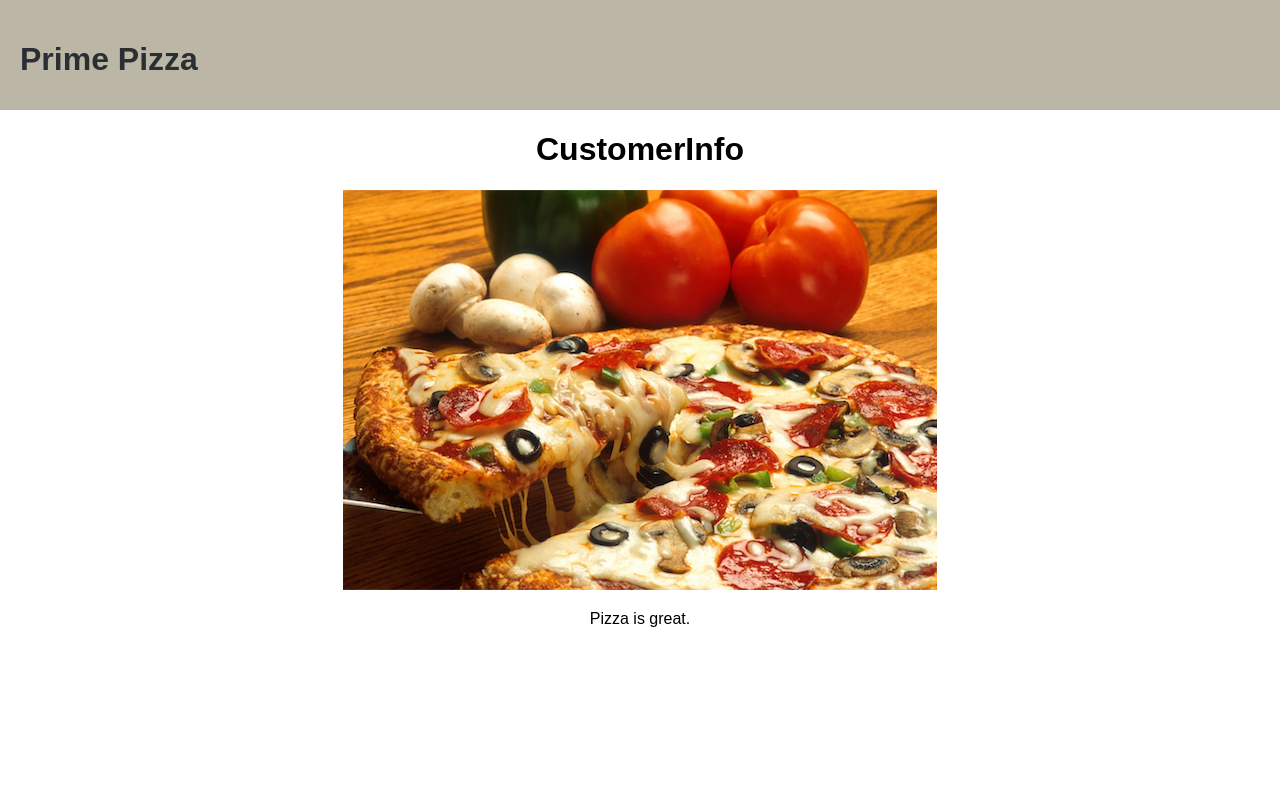
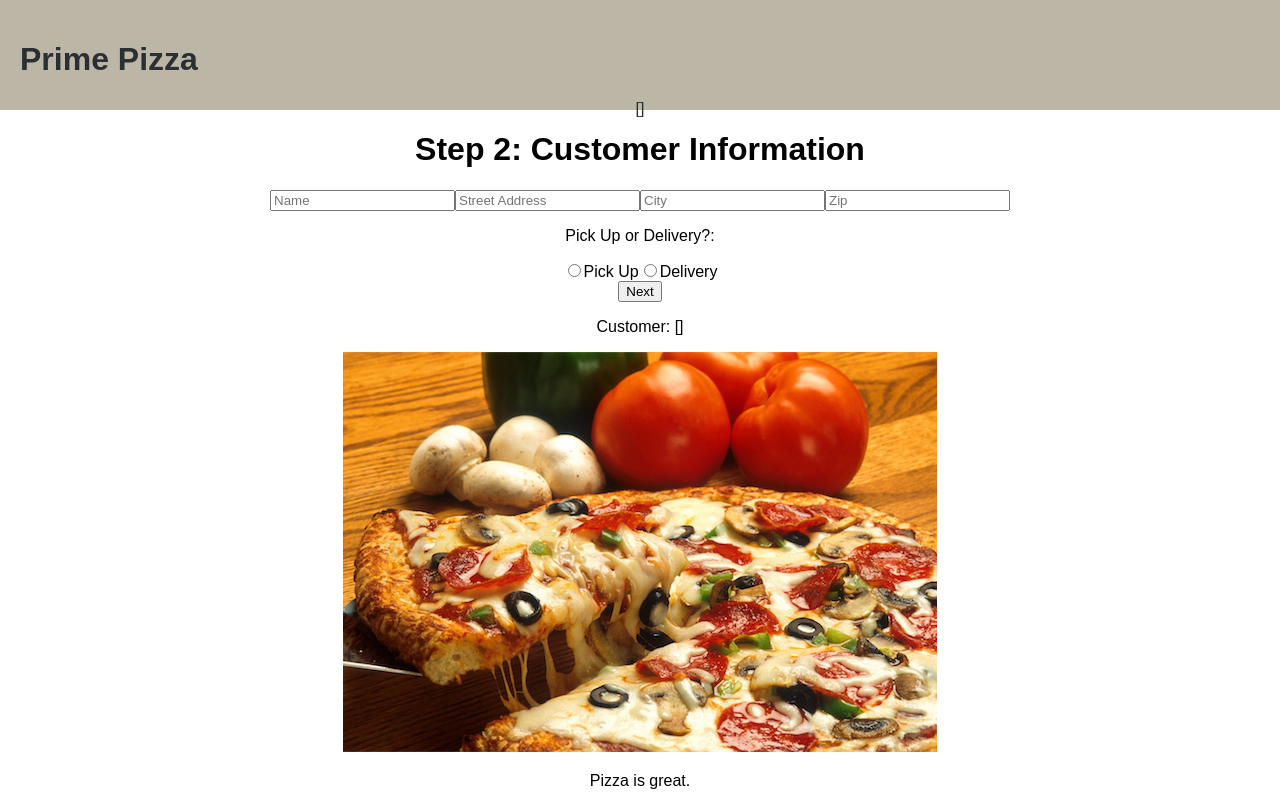
Before and after one commit to Scatterbalance/redux-pizza-parlor, a React (Create React App) app: page /CustomerInfo in a window 1280 px wide. Built offline with nearby package versions, Linux system fonts and the light colour scheme.

Commit message:
added customer info page

```diff
--- a/src/components/CustomerInfo/CustomerInfo.jsx
+++ b/src/components/CustomerInfo/CustomerInfo.jsx
@@ -2,18 +2,64 @@
 
 import { useEffect, useState } from 'react';
 import { useDispatch, useSelector } from 'react-redux';
+import { BrowserRouter, Routes, Route, Link } from 'react-router-dom';
+
 
 function CustomerInfo( props ){
     // const reducerName = useSelector( store => store.reducerName );
     // const [name, setName] = useState( null );
 
+
     const dispatch = useDispatch();
 
-    return(
-        <div>
-            <h1>CustomerInfo</h1>
+    //set initial variables
+    const [newCustomer, setnewCustomer]= useState('');
+    const [newAddress, setCustomerAddress]= useState('');
+    const [newCity, setnewCity]= useState('');
+    const [newZip, setnewZip]= useState('');
+    const [newDeliveryMethod, setnewDeliveryMethod]= useState('')
+    //get customer entered info from click event
+    const updateCustomerName = (event)=>{
+        setnewCustomer(event.target.value);
+       }
+
+       const updateCustomerAddress = (event)=>{
+        setCustomerAddress (event.target.value);
+       }
+
+       const updateCustomerCity= (event)=>{
+        setnewCity (event.target.value);
+       }
+
+       const updateCustomerZip= (event)=>{
+        setnewZip (event.target.value);
+       }
+
+       const updateDeliveryMethod= (event)=>{
+        setnewDeliveryMethod (event.target.value);
+       }
+       const CustomerInfo = useSelector( store => store.CustomerInfo);
+
+
+return(
+    <div>
+        <h1>Step 2: Customer Information</h1>
+        <input type="text" placeholder="Name" onChange={ (event)=>updateCustomerName( event ) } ></input>
+        <input type="text" placeholder="Street Address" onChange={ (event)=>updateCustomerAddress( event ) } ></input>
+        <input type="text" placeholder="City" onChange={ (event)=>updateCustomerCity( event ) } ></input>
+        <input type="text" placeholder="Zip" onChange={ (event)=>updateCustomerZip( event ) } ></input>
+        <p>Pick Up or Delivery?:</p>
+        <div onChange={ (event)=>updateDeliveryMethod( event ) }>
+        <input type="radio" id="Pick Up" name="delivery method" value="Pick Up"></input><label >Pick Up</label>
+        <input type="radio" id="Delivery" name="delivery method" value="Delivery"></input><label >Delivery</label>
         </div>
-    )
+
+        <Link to="/Checkout"><button  onClick={()=>dispatch({type:'ADD_CUSTOMER',
+            payload: { name: newCustomer, address: newAddress, city: newCity, zip: newZip, deliveryMethod: newDeliveryMethod} })}>Next</button></Link>
+        <p>Customer: { JSON.stringify(CustomerInfo)}</p>
+
+    </div>
+)
 }
 
 export default CustomerInfo;
--- a/src/components/Header/Header.jsx
+++ b/src/components/Header/Header.jsx
@@ -5,6 +5,7 @@ import { useDispatch, useSelector } from 'react-redux';
 
 function Header( props ){
     // const reducerName = useSelector( store => store.reducerName );
+    const addPizzas = useSelector( store => store.addPizzas );
     // const [name, setName] = useState( null );
 
     const dispatch = useDispatch();
@@ -13,6 +14,7 @@ function Header( props ){
         <div>
             <header className='App-header'>
               <h1 className='App-title'>Prime Pizza</h1>
+              <p>{JSON.stringify(addPizzas)} </p>
             </header>
         </div>
     )
--- a/src/components/PizzaListItem/PizzaListItem.jsx
+++ b/src/components/PizzaListItem/PizzaListItem.jsx
@@ -2,12 +2,15 @@
 
 import { useEffect, useState } from 'react';
 import { useDispatch, useSelector } from 'react-redux';
+import axios from 'axios';
 
 function PizzaListItem( props ){
     // const reducerName = useSelector( store => store.reducerName );
     // const [name, setName] = useState( null );
+    const addPizzas = useSelector( store => store.addPizzas );
+    const dispatch = useDispatch();
 
-    const dispatch = useDispatch();
+
 
     return(
         <div className = "imageBlock">
@@ -18,8 +21,10 @@ function PizzaListItem( props ){
             <div className = 'price'>
             <p>price: {props.pizza.price}</p>
 
-            <button className = 'addpizza'>add</button>
+            <button className = 'addpizza' onClick = { ()=>dispatch( { type: 'ADD_PIZZA', payload: props.pizza} ) }>add</button>
+            <button className = 'removepizza' onClick = { ()=>dispatch( { type: 'REMOVE_PIZZA', payload: props.pizza} ) }>remove</button>
             </div>
+            <p>{JSON.stringify(addPizzas)}</p>
 
         </div>
     )
--- a/src/index.js
+++ b/src/index.js
@@ -20,11 +20,33 @@ const pizzas = ( state=[], action ) =>{
     }
     return state;
 }
+const addPizzas = ( state=[], action ) =>{
+    console.log( 'in addPizzas:', action );
+    if( action.type === 'ADD_PIZZA' ){
+
+        return [...state, action.payload];
+
+    }else if(action.type === 'REMOVE_PIZZA'){
+
+        state=[...state.splice(), action.payload]
+
+        return state
+    }
+    return state;
+}
+const CustomerInfo =( state=[], action)=>{
+    if(action.type === 'ADD_CUSTOMER'){
+        return [...state, action.payload];
+    }
+    return state;
+}
 
 // store
 const pizzaStore = createStore(combineReducers({
         tester,
-        pizzas
+        pizzas,
+        addPizzas,
+        CustomerInfo
     })
 )
 
```
